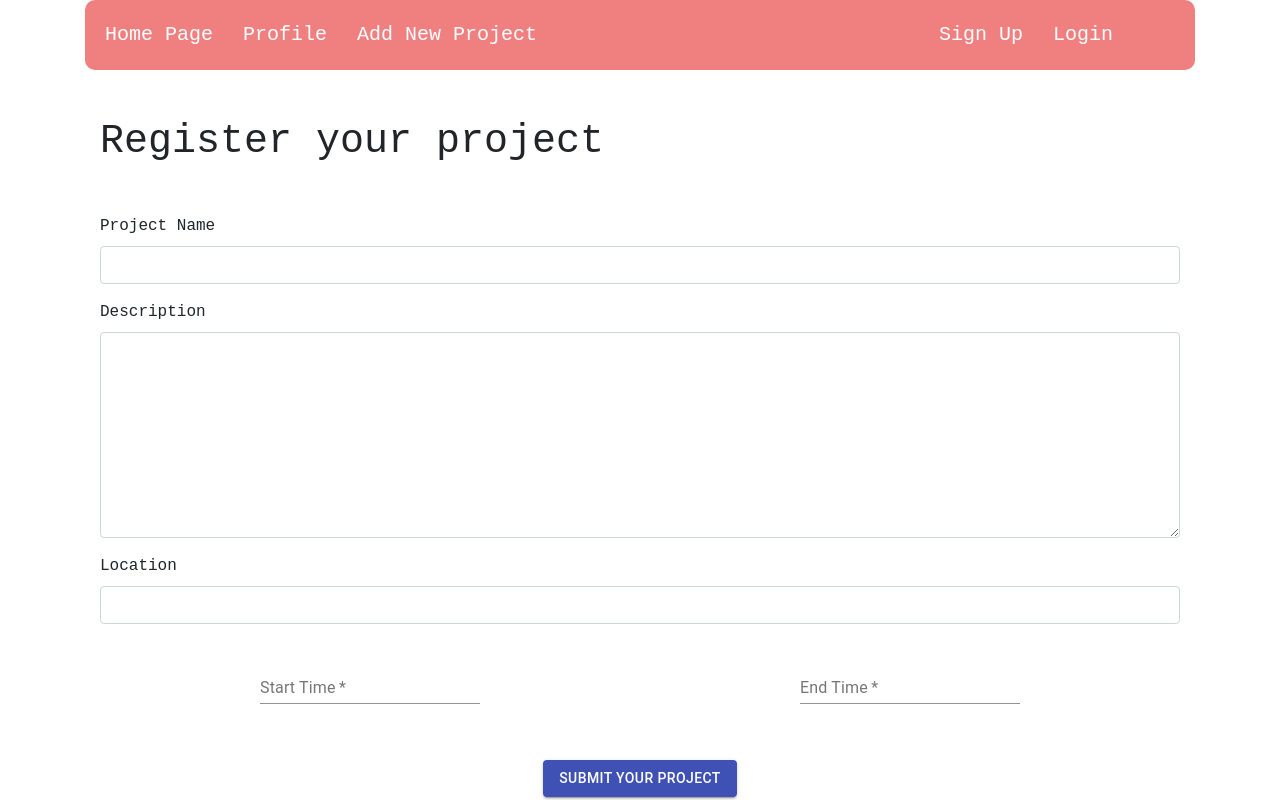
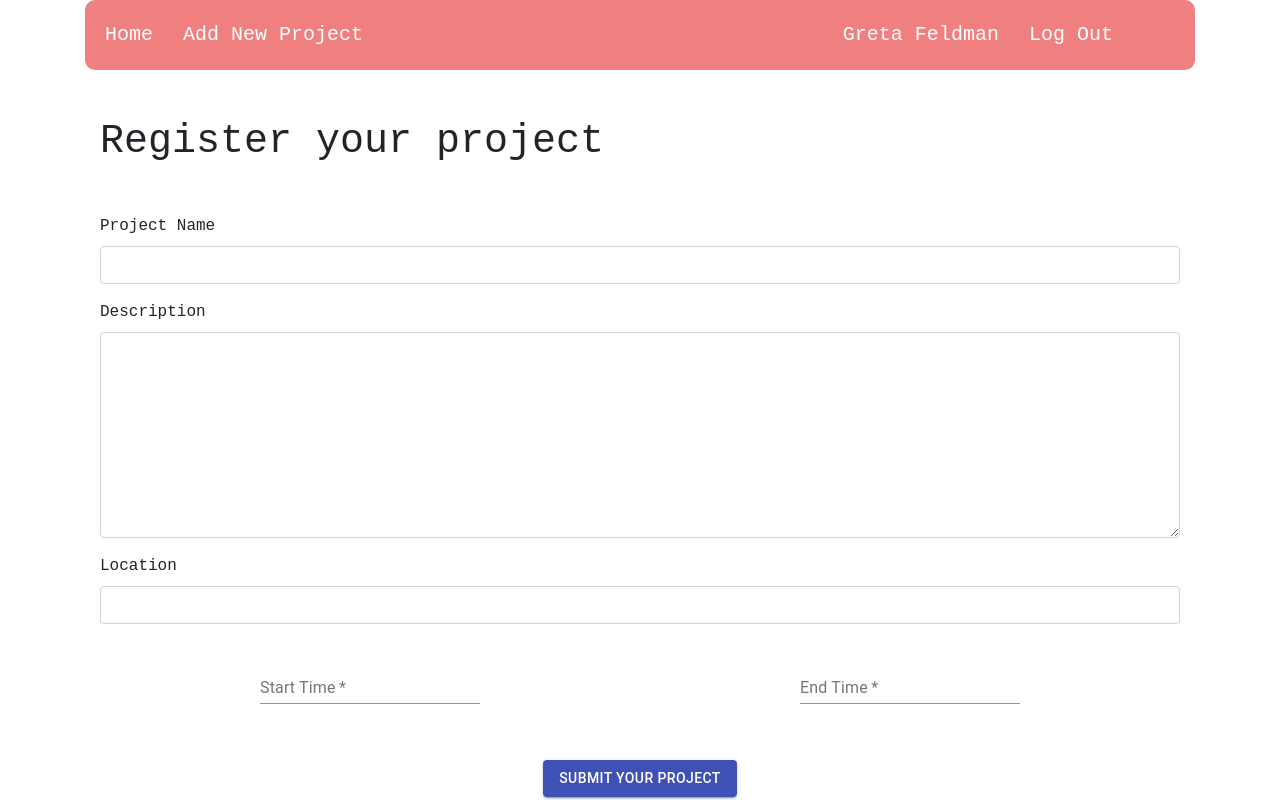
Before and after one commit to kipodd/itc-hackathon-2020, a React (Create React App) app in the folder client/: page /add_project in a window 1280 px wide. Built offline with nearby package versions, Linux system fonts and the light colour scheme.

Commit message:
nologinnosignup

```diff
--- a/client/src/App.js
+++ b/client/src/App.js
@@ -20,36 +20,43 @@ function App(props) {
       <Router>
         <nav className="navbar">
           <NavLink className="navbar-item" to="/">
-            Home Page
+            Home
           </NavLink>
-          <NavLink className="navbar-item" to="/ProfilePage">
+          {/* <NavLink className="navbar-item" to="/ProfilePage">
             Profile
-          </NavLink>
+          </NavLink> */}
           <NavLink className="navbar-item" to="/add_project">
             Add New Project
           </NavLink>
           <div className="SignUpAndLogIn">
-            <NavLink className="navbar-item" to="/SignUp">
-              Sign Up
+            <NavLink className="navbar-item" to="/Profile">
+              Greta Feldman
             </NavLink>
-            <NavLink className="navbar-item" to="/Login">
-              Login
+            <NavLink className="navbar-item" to="/Logout">
+              Log Out
             </NavLink>
           </div>
         </nav>
         <Switch>
-          <Route path="/SignUp">
-            <SignUp></SignUp>
+          <Route path="/Profile">
+            <ProfilePage></ProfilePage>>
           </Route>
           <Route path="/add_project">
             <AddNewProject></AddNewProject>
           </Route>
-          <Route path="/login">
+          <Route path="/Logout">
+            <br></br>
+            <h1>
+              We are upset that you are leaving us! Looking forward to seeing
+              you again
+            </h1>
+          </Route>
+          {/* <Route path="/login">
             <Login></Login>
-          </Route>
-          <Route path="/ProfilePage">
+          </Route> */}
+          {/* <Route path="/ProfilePage">
             <ProfilePage></ProfilePage>
-          </Route>
+          </Route> */}
           <Route path="/Createproject">
             <h1>create a project</h1>
           </Route>
--- a/client/src/components/FeedPage.jsx
+++ b/client/src/components/FeedPage.jsx
@@ -1,10 +1,6 @@
 import React from "react";
 import axios from "axios";
-import {
-  BrowserRouter as Router,
-
-  withRouter,
-} from "react-router-dom";
+import { BrowserRouter as Router, withRouter } from "react-router-dom";
 import volunteer from "./volunteer.jpg";
 
 class FeedPage extends React.Component {
@@ -32,7 +28,7 @@ class FeedPage extends React.Component {
     return (
       <div>
         {this.state.data && (
-          <div className='list_students'>
+          <div className="list_students">
             {this.state.data.map((user) => {
               return (
                 // <div class="card student">
@@ -46,14 +42,24 @@ class FeedPage extends React.Component {
                 <div class="card student mb-4" style={{ width: "69rem" }}>
                   <div class="card-body row">
                     <div className="col-9">
-                      <p class="card-text"> Name Of The Project: {user.name}</p>
-                      <p> Location: {user.city} </p>
+                      <p class="card-text">
+                        {" "}
+                        <b>Name Of The Project:</b> {user.name}
+                      </p>
                       <p>
-                        Projects starts at:{" "}
+                        {" "}
+                        <b>Description:</b> {user.description}{" "}
+                      </p>
+                      <p>
+                        {" "}
+                        <b>Location:</b> {user.city}{" "}
+                      </p>
+                      <p>
+                        <b>Projects starts at:</b>{" "}
                         {new Date(user.start_time.$date).toString()}
                       </p>
                       <p>
-                        Projects ends at:{" "}
+                        <b> Projects ends at:</b>{" "}
                         {new Date(user.end_time.$date).toString()}
                       </p>
                     </div>
--- a/client/src/components/SearchField.jsx
+++ b/client/src/components/SearchField.jsx
@@ -1,9 +1,9 @@
-import React, { useState } from 'react';
-import '../App.css';
-import { SearchNewProject } from '../lib/api';
-import Button from '@material-ui/core/Button';
-import DateFnsUtils from '@date-io/date-fns';
-import 'date-fns';
+import React, { useState } from "react";
+import "../App.css";
+import { SearchNewProject } from "../lib/api";
+import Button from "@material-ui/core/Button";
+import DateFnsUtils from "@date-io/date-fns";
+import "date-fns";
 
 const SeacrhBar = () => {
   const [searchInput, setSearchInput] = useState(null);
@@ -27,26 +27,26 @@ const SeacrhBar = () => {
   return (
     <>
       <form>
-        <div className='mt-5 d-flex justify-content-center'>
-          <h3>Volunt-here!</h3>
+        <div className="mt-5 d-flex justify-content-center">
+          <h3>VoluntHere!</h3>
         </div>
-        <div className='input-group mb-3 mt-1 d-flex justify-content-center '>
+        <div className="input-group mb-3 mt-1 d-flex justify-content-center ">
           <input
-            type='text'
-            className='search-focus '
-            placeholder='Seacrh for projects'
+            type="text"
+            className="search-focus "
+            placeholder="Seacrh for projects"
             aria-label="Recipient's username"
-            aria-describedby='button-addon2'
+            aria-describedby="button-addon2"
             onChange={(e) => {
               storeInput(e);
             }}
           />
         </div>
-        <div className='d-flex justify-content-center'>
+        <div className="d-flex justify-content-center">
           <Button
-            variant='contained'
-            color='primary'
-            type='button'
+            variant="contained"
+            color="primary"
+            type="button"
             onClick={(e) => {
               submitSearch(e);
             }}
```
